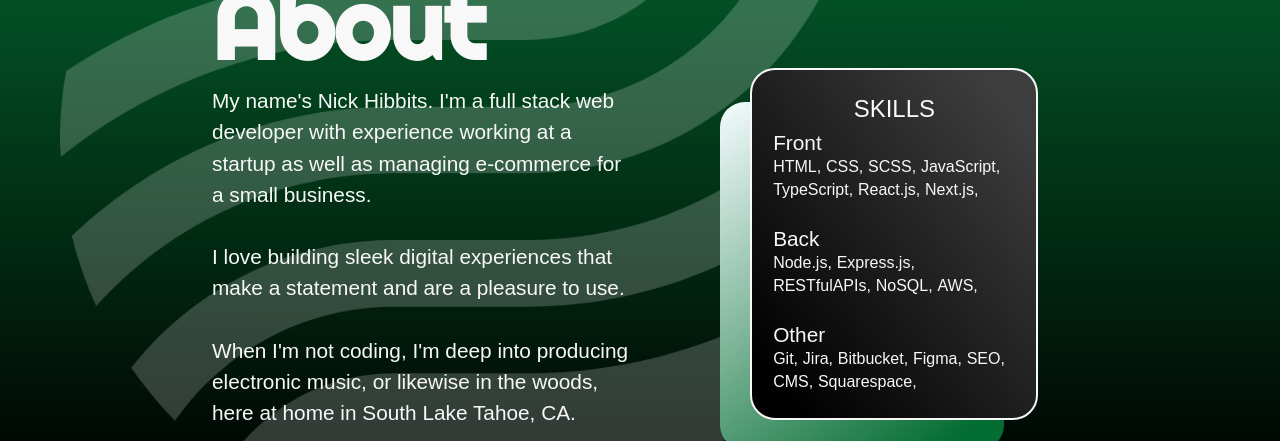
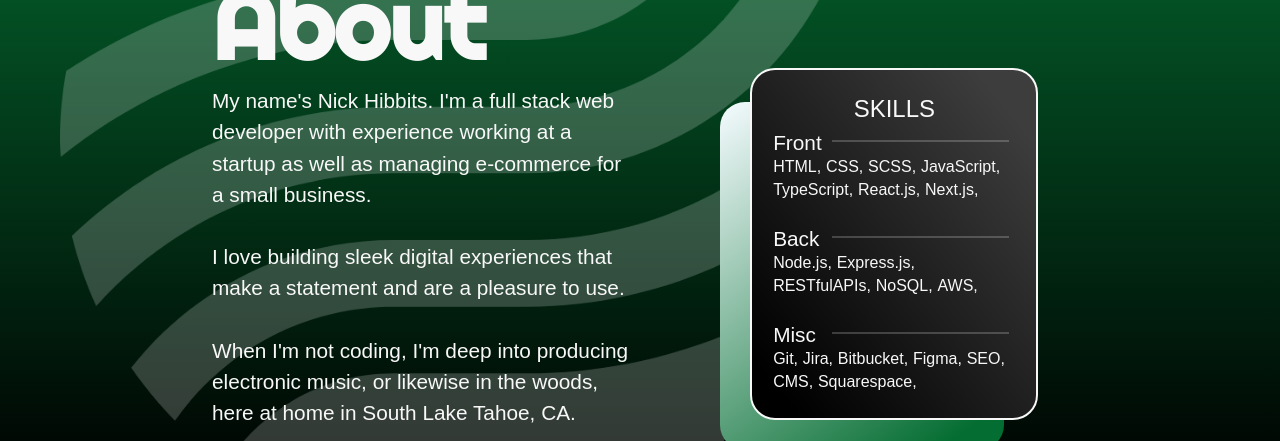
Before and after one commit to nickhibbits/react-website, a Next.js app: page / in a window 1280 px wide. Shown: the part 980-1421 px from the top of the page. Built offline with nearby package versions, Linux system fonts and the light colour scheme; a web font is replaced by a local one.

Commit message:
Polish skill card styles, fix responsvie bugs

```diff
--- a/components/SkillsCard.tsx
+++ b/components/SkillsCard.tsx
@@ -3,7 +3,7 @@ import styles from "$/styles/components/SkillsCard.module.scss";
 type Skills = {
   Front: string[];
   Back: string[];
-  Other: string[];
+  Misc: string[];
 };
 
 function SkillsCard() {
@@ -18,7 +18,7 @@ function SkillsCard() {
       "Next.js",
     ],
     Back: ["Node.js", "Express.js", "RESTfulAPIs", "NoSQL", "AWS"],
-    Other: ["Git", "Jira", "Bitbucket", "Figma", "SEO", "CMS", "Squarespace"],
+    Misc: ["Git", "Jira", "Bitbucket", "Figma", "SEO", "CMS", "Squarespace"],
   };
 
   Object.keys(skills)[0];
--- a/styles/components/SkillsCard.module.scss
+++ b/styles/components/SkillsCard.module.scss
@@ -45,12 +45,16 @@
   flex-direction: column;
   align-items: flex-start;
   position: relative;
+
   &::after {
     content: "";
     position: absolute;
-    // width: 4rem;
-    // height: 4rem;
-    // background-color: red;
+    height: 2px;
+    background-color: rgba(white, 0.2);
+    width: 73%;
+    margin-left: 15px;
+    top: 18%;
+    left: 18%;
   }
 
   &_wrapper {
@@ -61,6 +65,10 @@
     // justify-content: space-between;
   }
 
+  &_title {
+    font-size: variables.$fs-400;
+  }
+
   &_list {
     display: flex;
     gap: 0.3rem;
```
